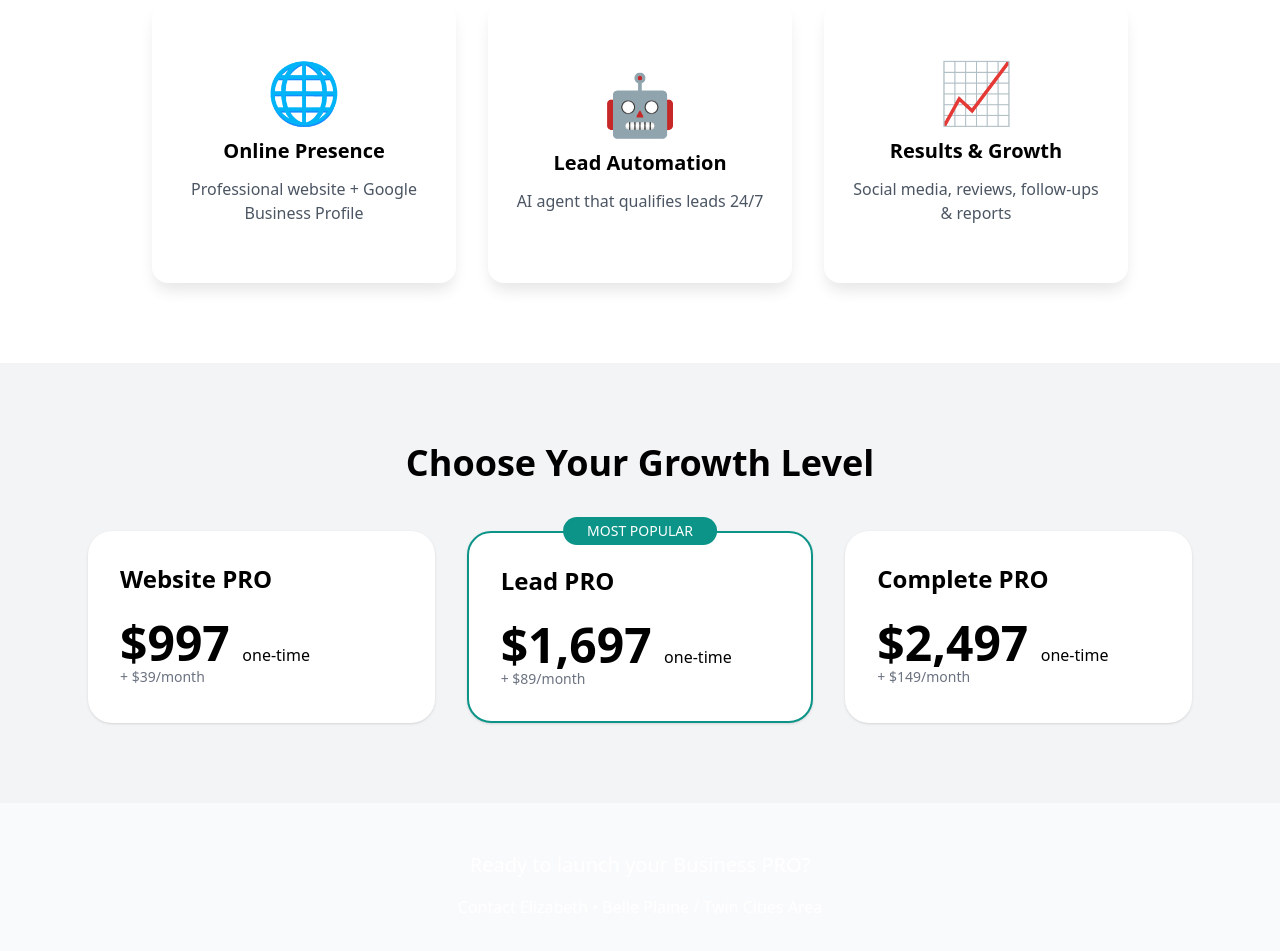
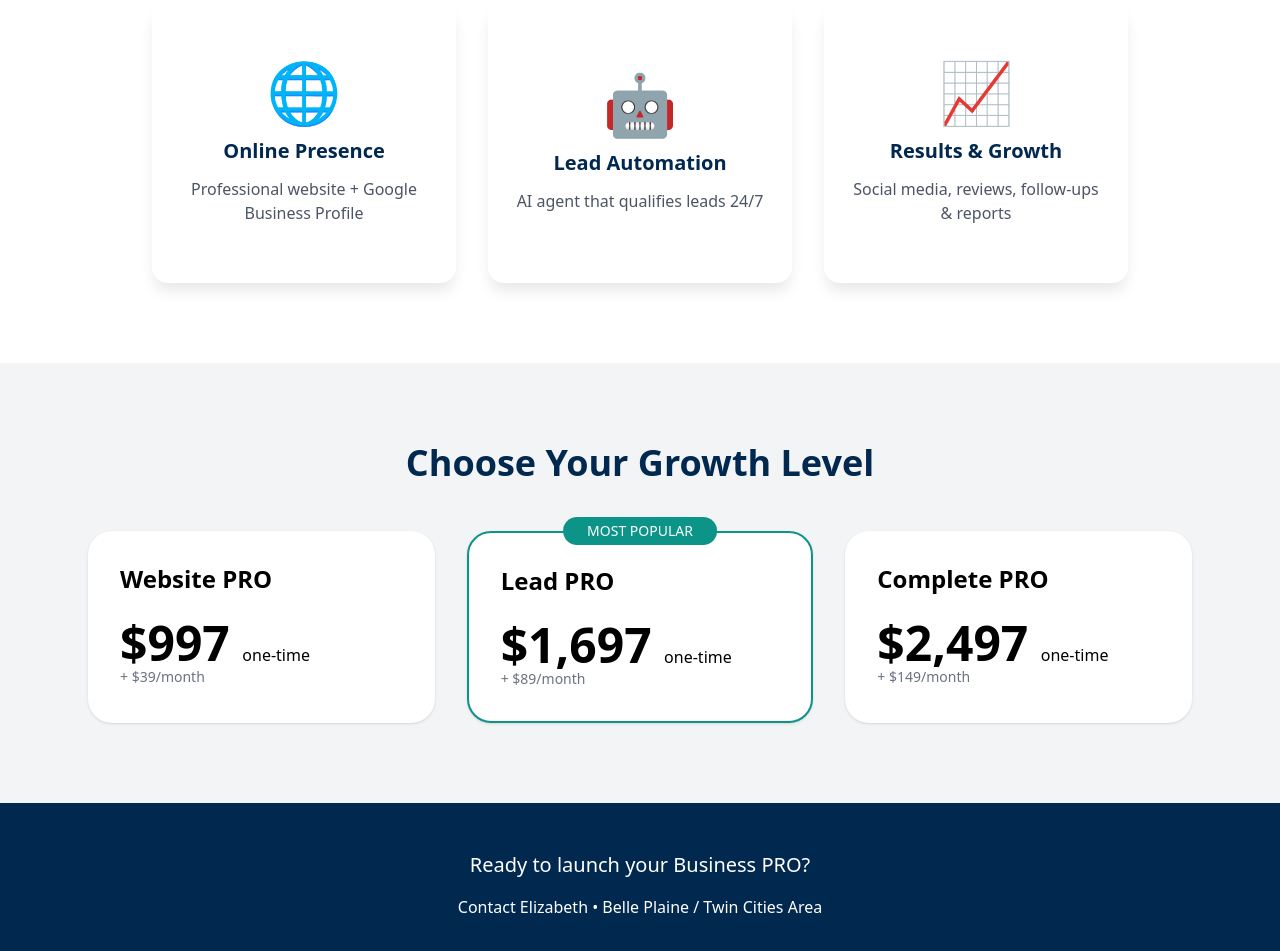
Before and after one commit to lizzyjm310-svg/yourbusinesspro-demo, a plain HTML site: page index.html in a window 1280 px wide. Shown: the part 1049-2000 px from the top of the page. Drawn offline with nearby package versions, Linux system fonts and the light colour scheme.

Commit message:
Fix color codes for dark blue elements

```diff
--- a/index.html
+++ b/index.html
@@ -8,7 +8,7 @@
     <style>
         body { font-family: 'Montserrat', system-ui, sans-serif; }
         .hero-bg { background-color: #efefef; }
-        .dark-blue { color: #01284; }
+        .dark-blue { color: #01284F; }
         .pro-color { color: #19abae; }
 
         /* Simple Flip Cards */
@@ -43,7 +43,7 @@
             box-shadow: 0 10px 15px -3px rgb(0 0 0 / 0.1);
         }
         .flip-card-back {
-            background: #01284;
+            background: #01284F;
             color: white;
             transform: rotateY(180deg);
         }
@@ -150,7 +150,7 @@
     </section>
 
     <!-- Footer -->
-    <footer class="bg-[#01284] text-white py-12 text-center">
+    <footer class="bg-[#01284f] text-white py-12 text-center">
         <p class="text-xl">Ready to launch your Business PRO?</p>
         <p class="mt-4">Contact Elizabeth • Belle Plaine / Twin Cities Area</p>
     </footer>
```
